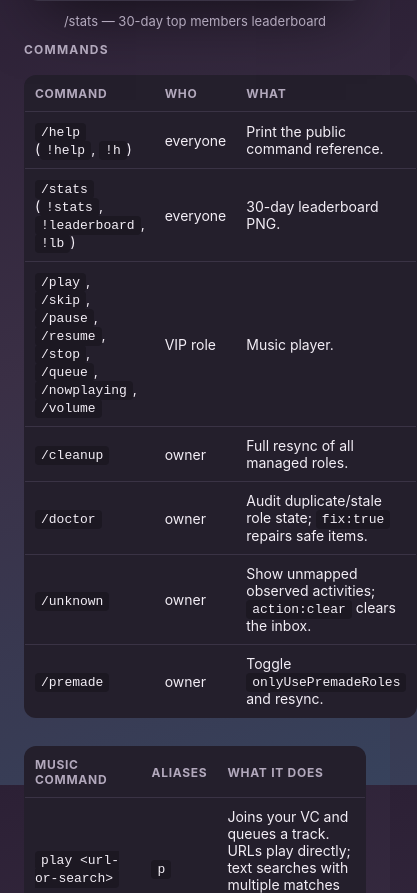
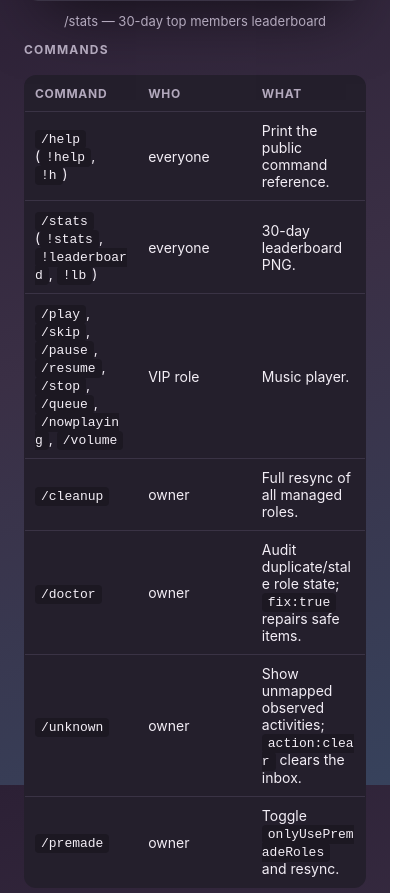
Before and after one commit to slimeraps/wavwrld-role-bot, a website: page index.html in a window 390 px wide. Shown: the part 1747-2640 px from the top of the page, 417 px wide, since content can reach past the window. Drawn offline with Linux system fonts and the light colour scheme.

Commit message:
Fix responsive layout issue in landing page

```diff
--- a/index.html
+++ b/index.html
@@ -82,8 +82,8 @@
   }
   @media (max-width: 600px) {
     .features { grid-template-columns: 1fr; }
-    table.cmds { font-size: 13px; }
-    table.cmds th, table.cmds td { padding: 10px; }
+    table.cmds { font-size: 13px; table-layout: fixed; }
+    table.cmds th, table.cmds td { padding: 10px; word-break: break-word; overflow-wrap: anywhere; }
   }
 </style>
 </head>
```
